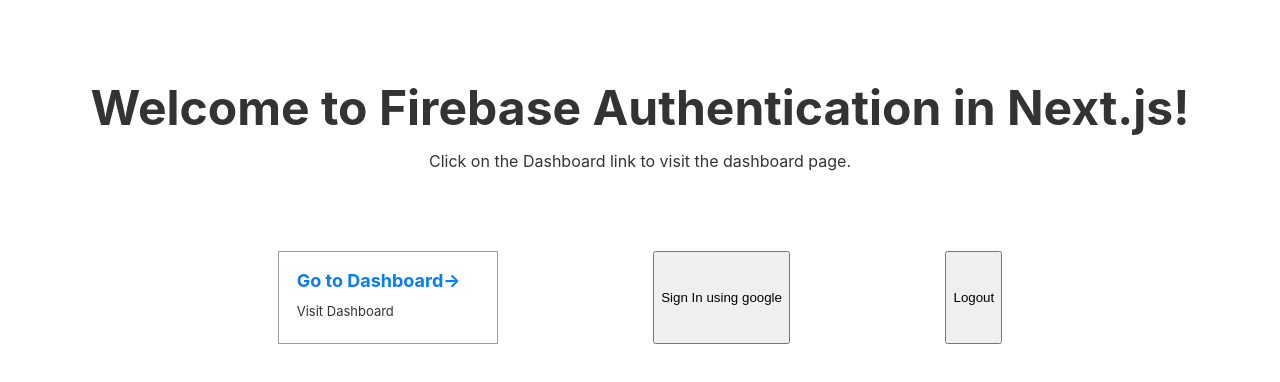
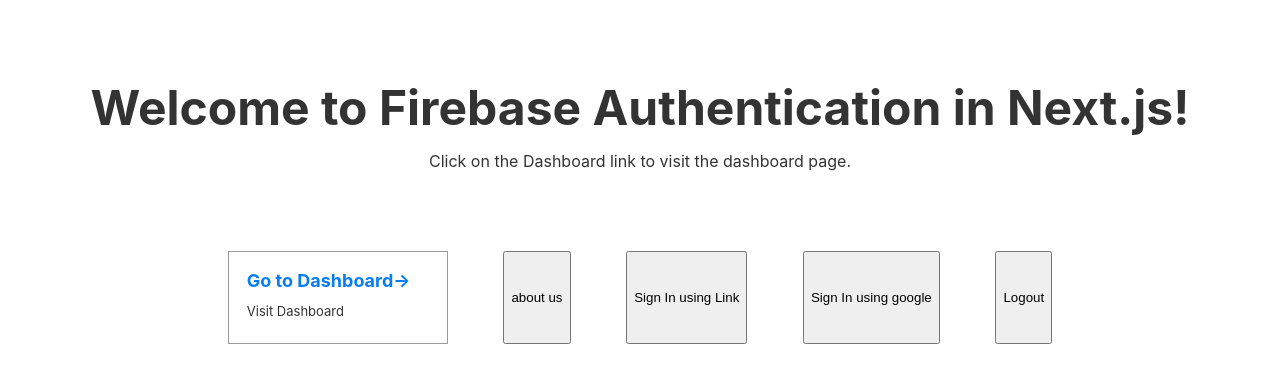
Before and after one commit to musayann/next.js-playground, a Next.js app: page / in a window 1280 px wide. Shown: the top 382 px of the page. Built offline with nearby package versions, Linux system fonts and the light colour scheme; no server answers.

Commit message:
Add one time link login

```diff
--- a/pages/index.js
+++ b/pages/index.js
@@ -1,7 +1,30 @@
 import React from "react";
 import Link from "next/link";
 import { auth, firebase } from "../lib/firebase";
+import { withRouter } from 'next/router'
 class Home extends React.Component {
+  handleSignInViaLink() {
+    var actionCodeSettings = {
+      // URL you want to redirect back to. The domain (www.example.com) for this
+      // URL must be whitelisted in the Firebase Console.
+      url: "http://localhost:3000/about",
+      handleCodeInApp: true,
+    };
+    let email = "yannick@octan.group";
+    auth
+      .sendSignInLinkToEmail(email, actionCodeSettings)
+      .then(function (response) {
+        // The link was successfully sent. Inform the user.
+        // Save the email locally so you don't need to ask the user for it again
+        // if they open the link on the same device.
+        window.localStorage.setItem("emailForSignIn", email);
+        console.log(response);
+      })
+      .catch(function (error) {
+        // Some error occurred, you can inspect the code: error.code
+        console.log(error);
+      });
+  }
   handleSignIn = () => {
     var provider = new firebase.auth.GoogleAuthProvider();
     provider.addScope("https://www.googleapis.com/auth/contacts.readonly");
@@ -26,6 +49,13 @@ class Home extends React.Component {
         console.log(err);
       });
   };
+  // componentDidMount(){
+  //   this.props.router.push("/about");
+  // }
+  // openAbout = () => {
+  //   // const router = useRouter();
+  //   this.props.router.push("/about");
+  // };
   render() {
     return (
       <div>
@@ -43,6 +73,12 @@ class Home extends React.Component {
                 <p>Visit Dashboard</p>
               </a>
             </Link>
+            <button onClick={this.openAbout}>
+              about us
+            </button>
+            <button onClick={this.handleSignInViaLink}>
+              Sign In using Link
+            </button>
             <button onClick={this.handleSignIn}>Sign In using google</button>
             <button onClick={this.handleLogout}>Logout</button>
           </div>
@@ -97,4 +133,4 @@ class Home extends React.Component {
     );
   }
 }
-export default Home;
+export default  withRouter(Home);
```
Also changed, not shown: pages/about.js (+38 -1 lines).
